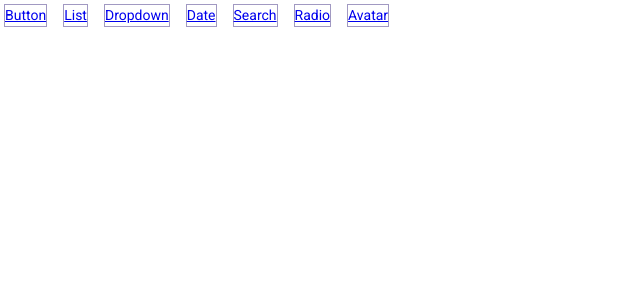
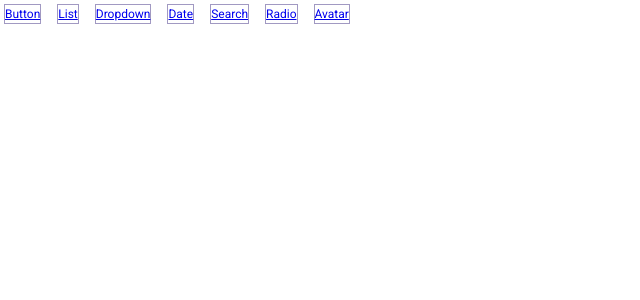
Before and after one commit to raghavd17/mbo-react-components, a React (Create React App) app: page / in a window 1280 px wide. Shown: the top 300 px of the page, without its empty margins (0-640 px from the left). Built offline with nearby package versions, Linux system fonts and the light colour scheme.

Commit message:
mixin added under styles so that it can be accessible

```diff
--- a/src/index.scss
+++ b/src/index.scss
@@ -1,6 +1,12 @@
 /* You can add global styles to this file, and also import other style files */
 
 @use "./styles/style.scss" as *;
+
+/*******
+* mixins dir
+*******/
+@use './styles/mixin/_mixin-dir' as *;
+
 
 /*******
 * compositions classes
@@ -30,12 +36,12 @@ overrides;
 }
 
 body {
-  font-size: var(--fs-14);
+  font-size: var(--fs-12);
   font-weight: normal;
   line-height: 1.5;
   color: var(--color-neutrals-400);
   margin: 0;
-  font-family: var(--roboto, "Roboto", sans-serif);
+  font-family: var(--ff-roboto, "Roboto", sans-serif);
   -webkit-font-smoothing: antialiased;
   -moz-osx-font-smoothing: grayscale;
 }
@@ -79,7 +85,7 @@ h6 {
 }
 
 .title:where(h1, h2, h3, h4, h5) {
-  font-family: var(--museo300);
+  font-family: var(--ff-museo300);
 }
 
 /*:TODO  Need to grab the these custom props from design system */
```
